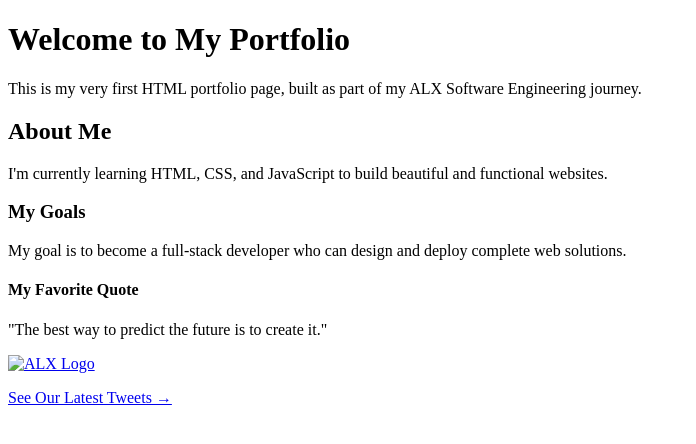
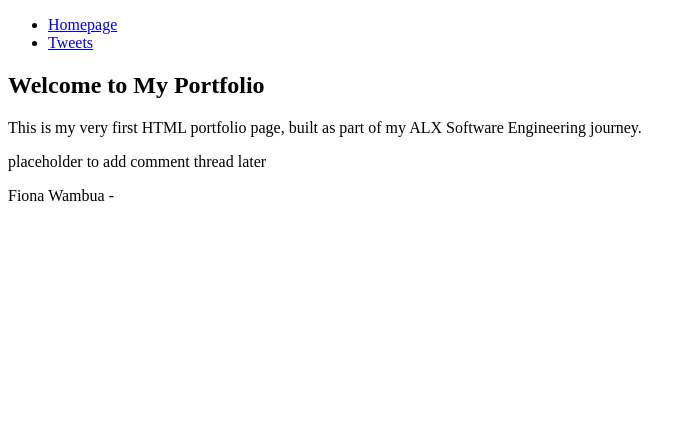
Before and after one commit to Fionasyona/My_First_Portfolio, a plain HTML site: page html_basic/index.html in a window 1280 px wide. Shown: the whole page, without its empty margins (0-696 px from the left). Drawn offline with Linux system fonts and the light colour scheme.

Commit message:
new chages

```diff
--- a/html_basic/index.html
+++ b/html_basic/index.html
@@ -6,21 +6,27 @@
     <title>My first project</title>
 </head>
 <body>
-     <h1>Welcome to My Portfolio</h1>
+    <header>
+        <ul>
+            <li><a href= "index.html">Homepage</a></li>
+            <li><a href= "tweets.html">Tweets</a></li>
+        </ul>
+    </header>
+
+    <main>
+        <article>
+             <h1>Welcome to My Portfolio</h1>
     <p>This is my very first HTML portfolio page, built as part of my ALX Software Engineering journey.</p>
 
-    <h2>About Me</h2>
-    <p>I'm currently learning HTML, CSS, and JavaScript to build beautiful and functional websites.</p>
+        </article>
+        <aside>
+            <p>placeholder to add comment thread later</p>
+        </aside>
+    </main>
 
-    <h3>My Goals</h3>
-    <p>My goal is to become a full-stack developer who can design and deploy complete web solutions.</p>
-
-    <h4>My Favorite Quote</h4>
-    <p>"The best way to predict the future is to create it."</p>
- <a href="https://www.alxafrica.com" target="_blank">
-        <img src="link https://i.ibb.co/gTDZZT8/ALX-Logo-07.png" alt="ALX Logo" width="200">
-        </a>
-        <p><a href="tweets.html">See Our Latest Tweets →</a></p>
+    <footer>
+        <p>Fiona Wambua - <a href="https://i.ibb.co/gTDZZT8/ALX-Logo-07.png" </a></p>
+    </footer>
 
 </body>
 </html>
```
Also changed, not shown: html_basic/tweets.html (+20 -1 lines).
